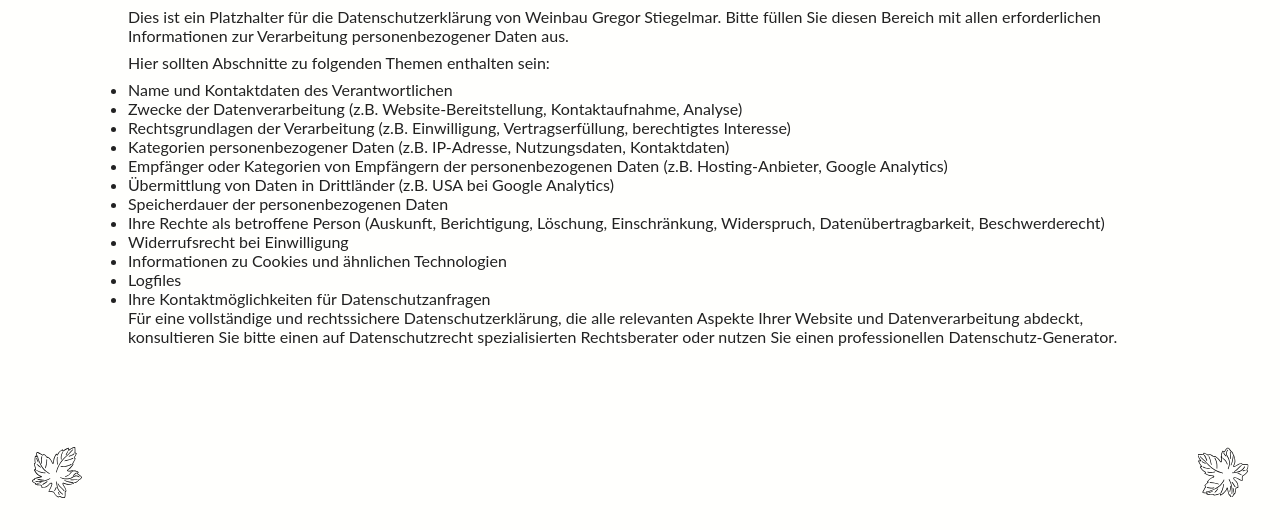
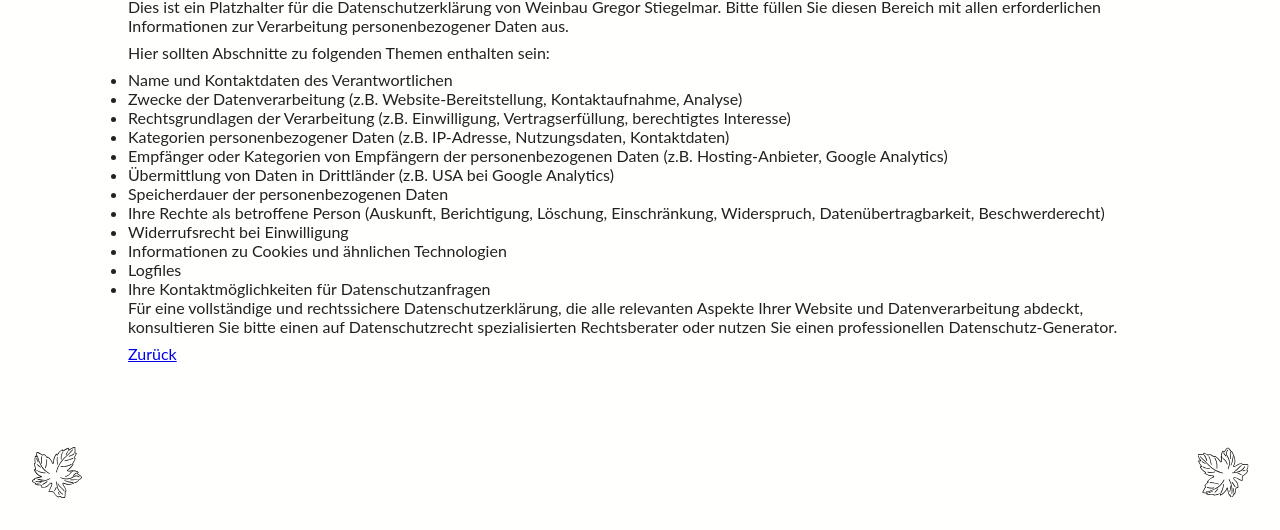
Before and after one commit to GregorS13/weinbaugst, a plain HTML site: page datenschutz.html in a window 1280 px wide. Shown: the part 270-800 px from the top of the page. Drawn offline with Linux system fonts and the light colour scheme.

Commit message:
Added return button to datenschutz.html

```diff
--- a/datenschutz.html
+++ b/datenschutz.html
@@ -60,6 +60,7 @@
             <li>Ihre Kontaktmöglichkeiten für Datenschutzanfragen</li>
         </ul>
         <p>Für eine vollständige und rechtssichere Datenschutzerklärung, die alle relevanten Aspekte Ihrer Website und Datenverarbeitung abdeckt, konsultieren Sie bitte einen auf Datenschutzrecht spezialisierten Rechtsberater oder nutzen Sie einen professionellen Datenschutz-Generator.</p>
+        <a href="/">Zurück</a>
     </section>
     <div class="rebblatt-container">
         <img class="rebblatt bottom-left" src="assets/rebblatt.svg" alt="Rebblatt">
```
